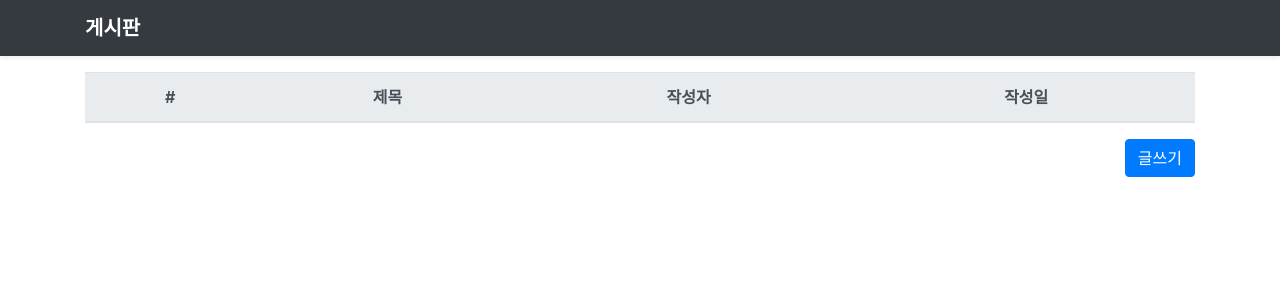
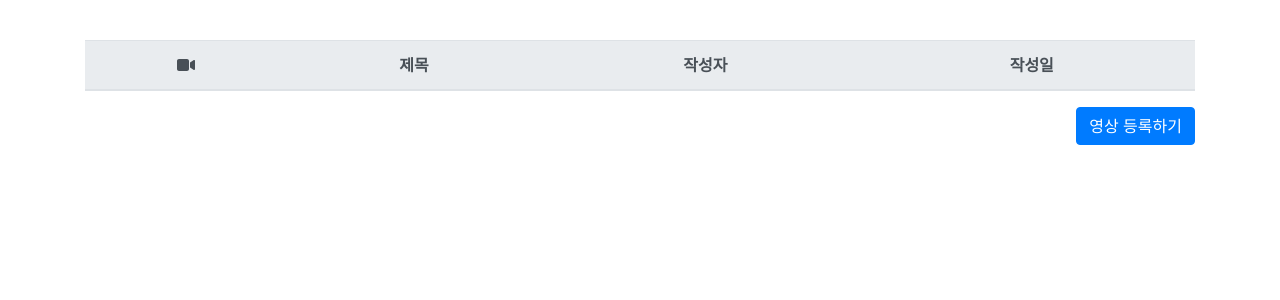
Before and after one commit to k-CCTV/interface_server, a Django app: page / in a window 1280 px wide. Shown: the top 300 px of the page. Run offline with Django 4.2, Linux system fonts and the light colour scheme; data that the repository does not hold is empty; some libraries are stand-ins or nearby versions.

Commit message:
화면 꾸미기 기본 세팅

```diff
--- /dev/null
+++ b/static/jsCss/list.css
@@ -0,0 +1,3 @@
+.container {
+  margin-top: 40px;
+}
--- a/templates/edit.html
+++ b/templates/edit.html
@@ -3,7 +3,7 @@
 <html lang="ko">
   <head>
     <meta charset="UTF-8" />
-    <title>게시판 - edit.html</title>
+    <title>지능형 CCTV</title>
     <link
       rel="stylesheet"
       href="{% static 'bootstrap/css/bootstrap.min.css' %}"
@@ -14,7 +14,7 @@
       <div class="navbar navbar-dark bg-dark shadow-sm mb-3">
         <div class="container d-flex justify-content-between">
           <a href="/" class="navbar-brand d-flex align-items-center">
-            <strong>게시판</strong>
+            <strong>CCTV updeate</strong>
           </a>
         </div>
       </div>
--- a/templates/list.html
+++ b/templates/list.html
@@ -3,27 +3,26 @@
 <html lang="ko">
   <head>
     <meta charset="UTF-8" />
-    <title>게시판 - list.html</title>
+    <title>지능형 CCTV</title>
     <link
       rel="stylesheet"
       href="{% static 'bootstrap/css/bootstrap.min.css' %}"
     />
+    <link rel="stylesheet" href="{%static 'jsCss/list.css'%}" />
+    <link
+      rel="stylesheet"
+      href="https://cdnjs.cloudflare.com/ajax/libs/font-awesome/6.1.1/css/all.min.css"
+      integrity="sha512-KfkfwYDsLkIlwQp6LFnl8zNdLGxu9YAA1QvwINks4PhcElQSvqcyVLLD9aMhXd13uQjoXtEKNosOWaZqXgel0g=="
+      crossorigin="anonymous"
+      referrerpolicy="no-referrer"
+    />
   </head>
   <body>
-    <header>
-      <div class="navbar navbar-dark bg-dark shadow-sm mb-3">
-        <div class="container d-flex justify-content-between">
-          <a href="/" class="navbar-brand d-flex align-items-center">
-            <strong>게시판</strong>
-          </a>
-        </div>
-      </div>
-    </header>
     <div class="container">
       <table class="table">
         <thead class="thead-light">
           <tr class="text-center">
-            <th scope="col">#</th>
+            <th scope="col"><i class="fa-solid fa-video"></i></th>
             <th scope="col">제목</th>
             <th scope="col">작성자</th>
             <th scope="col">작성일</th>
@@ -53,10 +52,18 @@
       <div class="row">
         <div class="col-auto mr-auto"></div>
         <div class="col-auto">
-          <a class="btn btn-primary" href="/post" role="button">글쓰기</a>
+          <a class="btn btn-primary" href="/post" role="button"
+            >영상 등록하기</a
+          >
         </div>
       </div>
     </div>
+    <script
+      src="https://cdnjs.cloudflare.com/ajax/libs/font-awesome/6.1.1/js/all.min.js"
+      integrity="sha512-6PM0qYu5KExuNcKt5bURAoT6KCThUmHRewN3zUFNaoI6Di7XJPTMoT6K0nsagZKk2OB4L7E3q1uQKHNHd4stIQ=="
+      crossorigin="anonymous"
+      referrerpolicy="no-referrer"
+    ></script>
     <script src="{% static 'bootstrap/js/bootstrap.min.js' %}"></script>
   </body>
 </html>
```
Also changed, not shown: templates/detail.html (+5 -3 lines), templates/post.html (+14 -3 lines).
